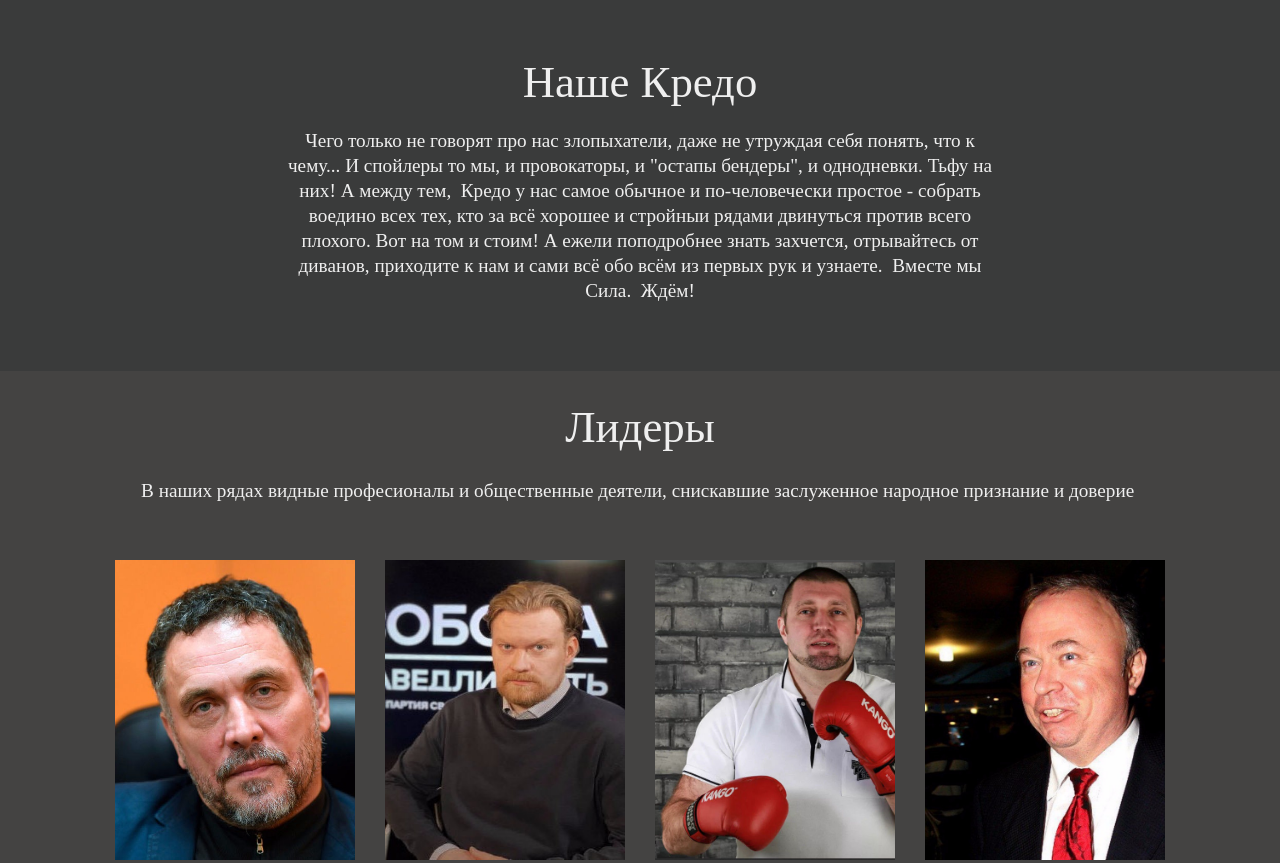
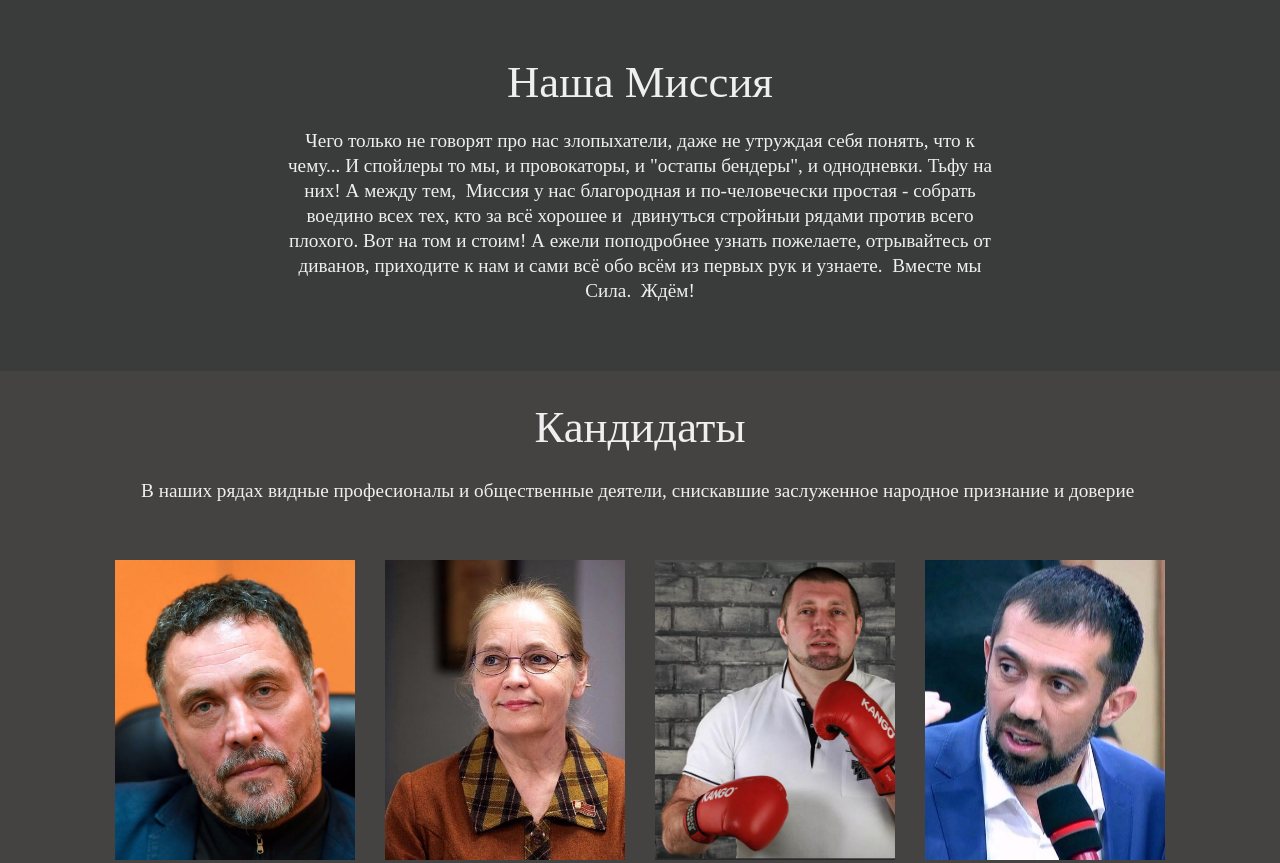
Before and after one commit to rpssxyz/pyc, a plain HTML site: page index.html in a window 1280 px wide. Shown: the part 800-1663 px from the top of the page. Drawn offline with Linux system fonts and the light colour scheme; a web font is replaced by a local one.

Commit message:
Add files via upload

```diff
--- a/index.html
+++ b/index.html
@@ -6,7 +6,7 @@
   <meta http-equiv="X-UA-Compatible" content="IE=edge">
   <meta name="generator" content="Mobirise v4.12.4, mobirise.com">
   <meta name="viewport" content="width=device-width, initial-scale=1, minimum-scale=1">
-  <link rel="shortcut icon" href="assets/images/003a-210x209.png" type="image/x-icon">
+  <link rel="shortcut icon" href="assets/images/005-268x221.png" type="image/x-icon">
   <meta name="description" content="">
 
 
@@ -43,10 +43,10 @@
             <div class="navbar-brand">
                 <span class="navbar-logo">
                     <a href="https://mobiri.se">
-                        <img src="assets/images/003a-210x209.png" alt="Mobirise" title="" style="height: 7.2rem;">
+                        <img src="assets/images/005-268x221.png" alt="Mobirise" title="" style="height: 8rem;">
                     </a>
                 </span>
-                <span class="navbar-caption-wrap"><a class="navbar-caption text-white display-4" href="tel:+7-926-7056050">&nbsp;R P S S . X Y Z &nbsp; &nbsp; &nbsp; партийный сайт-агрегатор &nbsp; &nbsp; &nbsp;admin: &nbsp;926 705 60 50 &nbsp;e-mail: prssxyz@gmail.com &nbsp; &nbsp; &nbsp; &nbsp; &nbsp; &nbsp; &nbsp; &nbsp;&nbsp;</a></span>
+                <span class="navbar-caption-wrap"><a class="navbar-caption text-white display-4" href="tel:+7-926-7056050">&nbsp;Р П С С . Р У С &nbsp; &nbsp; &nbsp;сайт-агрегатор &nbsp; &nbsp; &nbsp;admin: &nbsp;926 705 60 50 &nbsp;e-mail: prssxyz@gmail.com &nbsp; &nbsp; &nbsp; &nbsp; &nbsp; &nbsp; &nbsp; &nbsp;&nbsp;</a></span>
             </div>
         </div>
         <div class="collapse navbar-collapse" id="navbarSupportedContent">
@@ -56,7 +56,7 @@
     </nav>
 </section>
 
-<section class="engine"><a href="https://mobirise.info/h">create your own web page</a></section><section class="header3 cid-sg4F0Vdcfb mbr-fullscreen" id="header3-6" data-bg-video="https://youtu.be/HADbbUUZCYk">
+<section class="engine"><a href="https://mobirise.info/a">online website builder</a></section><section class="header3 cid-sg4F0Vdcfb mbr-fullscreen" id="header3-6" data-bg-video="https://youtu.be/hpXtBLQskM4">
 
 
 
@@ -91,8 +91,8 @@
         <div class="media-container-row">
             <div class="title col-12 col-md-8">
                 <h2 class="align-center pb-3 mbr-fonts-style display-2">
-                    Наше Кредо</h2>
-                <h3 class="mbr-section-subtitle align-center mbr-light mbr-fonts-style display-5">Чего только не говорят про нас злопыхатели, даже не утруждая себя понять, что к чему... И спойлеры то мы, и провокаторы, и "остапы бендеры", и однодневки. Тьфу на них! А между тем, &nbsp;Кредо у нас самое обычное и по-человечески простое - собрать воедино всех тех, кто за всё хорошее и стройныи рядами двинуться против всего плохого. Вот на том и стоим! А ежели поподробнее знать захчется, отрывайтесь от диванов, приходите к нам и сами всё обо всём из первых рук и узнаете. &nbsp;Вместе мы Сила. &nbsp;Ждём!</h3>
+                    Наша Миссия</h2>
+                <h3 class="mbr-section-subtitle align-center mbr-light mbr-fonts-style display-5">Чего только не говорят про нас злопыхатели, даже не утруждая себя понять, что к чему... И спойлеры то мы, и провокаторы, и "остапы бендеры", и однодневки. Тьфу на них! А между тем, &nbsp;Миссия у нас благородная и по-человечески простая - собрать воедино всех тех, кто за всё хорошее и &nbsp;двинуться стройныи рядами против всего плохого. Вот на том и стоим! А ежели поподробнее узнать пожелаете, отрывайтесь от диванов, приходите к нам и сами всё обо всём из первых рук и узнаете. &nbsp;Вместе мы Сила. &nbsp;Ждём!</h3>
 
             </div>
         </div>
@@ -105,7 +105,7 @@
 
 
     <div class="container">
-        <h2 class="mbr-section-title pb-3 align-center mbr-fonts-style display-2">Лидеры</h2>
+        <h2 class="mbr-section-title pb-3 align-center mbr-fonts-style display-2">Кандидаты</h2>
         <h3 class="mbr-section-subtitle display-5 align-center mbr-fonts-style">В наших рядах видные професионалы и общественные деятели, снискавшие заслуженное народное признание и доверие&nbsp;</h3>
 
         <div class="media-container-row container pt-5 mt-2">
@@ -116,8 +116,8 @@
                         <img src="assets/images/ej7b1rgxkaahdqn-582x582.jpeg" alt="Mobirise" title="">
                     </div>
                     <div class="card_back card_cont">
-                        <h4 class="card-title display-5 py-2 mbr-fonts-style"><br>Максим Шевченко</h4>
-                        <p class="mbr-text mbr-fonts-style display-4">Лидер Партии &nbsp;Известный и популярный политик, видный бщественный еятель. Народный трибун.</p>
+                        <h4 class="card-title display-5 py-2 mbr-fonts-style">Максим Шевченко</h4>
+                        <p class="mbr-text mbr-fonts-style display-4">Лидер Партии &nbsp;Известный и популярный политик, видный общественный деятель. Народный трибун.</p>
                     </div>
                 </div>
             </div>
@@ -126,11 +126,11 @@
 
                 <div class="card flip-card p-5 align-center">
                     <div class="card-front card_cont">
-                        <img src="assets/images/in-article-eabc7e4518.jpeg-582x418.jpeg" alt="Mobirise" title="">
+                        <img src="assets/images/001-1-580x470.jpeg" alt="Mobirise" title="">
                     </div>
                     <div class="card_back card_cont">
-                        <h4 class="card-title py-2 mbr-fonts-style display-5">Константин Рыков</h4>
-                        <p class="mbr-text mbr-fonts-style display-7">С 31 марта 2021 г. Председатель РПСС. Продюсер, серийный предприниматель, интернет-гуру.</p>
+                        <h4 class="card-title py-2 mbr-fonts-style display-5">Елена <br>Шувалова</h4>
+                        <p class="mbr-text mbr-fonts-style display-7">российский общественный и политический деятель, депутат Московской городской Думы с 2014 года</p>
                     </div>
                 </div>
             </div>
@@ -151,11 +151,11 @@
             <div class="col-12 col-md-6 mb-4 col-lg-3">
                 <div class="card flip-card p-5 align-center">
                     <div class="card-front card_cont">
-                        <img src="assets/images/2021-04-26-172541-789x704.jpeg" alt="Mobirise" title="">
+                        <img src="assets/images/06-4-614x583.jpeg" alt="Mobirise" title="">
                     </div>
                     <div class="card_back card_cont">
-                        <h4 class="card-title py-2 mbr-fonts-style display-5">Андрей Караулов</h4>
-                        <p class="mbr-text mbr-fonts-style display-7">Журналист, политик, предприниматель, бескомпромисный критик пороков.</p>
+                        <h4 class="card-title py-2 mbr-fonts-style display-5">Ркслан <br>Курбанов</h4>
+                        <p class="mbr-text mbr-fonts-style display-7">Политолог, общественный деятель, обозреватель, директор фонда «Альтаир», эксперт Института востоковедения РАН</p>
                     </div>
                 </div>
             </div>
@@ -179,7 +179,7 @@
         <div class="row justify-content-center">
             <div class="media-container-column col-lg-8" data-form-type="formoid">
                 <!---Formbuilder Form--->
-                <form action="https://mobirise.com/" method="POST" class="mbr-form form-with-styler" data-form-title="Mobirise Form"><input type="hidden" name="email" data-form-email="true" value="Rkytf8MEc68HmewfDW4DD5mfGrCh/gwAp1Z9r478eEmdJ1Tm2pvfAki1PHXPgPfVqS//+Ujrp6Qsk0/uvMjhmZfzCOr/lqZfeTXPcBIpN0EZRfIZRNUkGtcKvYzkdjPC">
+                <form action="https://mobirise.com/" method="POST" class="mbr-form form-with-styler" data-form-title="Mobirise Form"><input type="hidden" name="email" data-form-email="true" value="6n6gukTGn9UBubAeeToO36qTBCkFgFglEO/fqo1KnMsApPKC7n4cA1a3wPJmjDEvmXVIMse6ohbKblxAgZHYbZDzgCaRpLF5GIBoI/9smCpfNZ1iyPFtdz/MsBqm+ySA">
                     <div class="row">
                         <div hidden="hidden" data-form-alert="" class="alert alert-success col-12">Спасибо! Ваш пост отправлен в штаб Партии.</div>
                         <div hidden="hidden" data-form-alert-danger="" class="alert alert-danger col-12">
```
